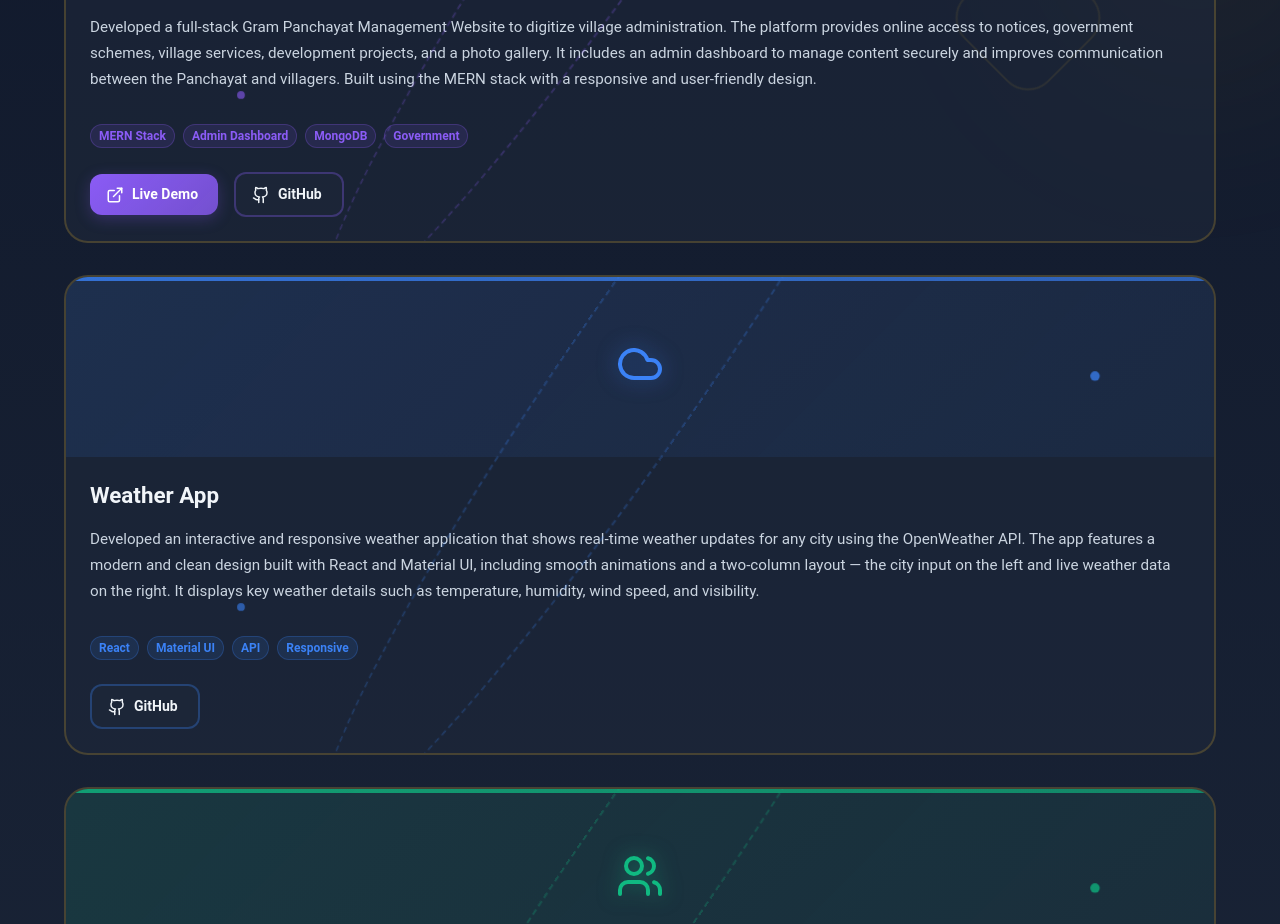
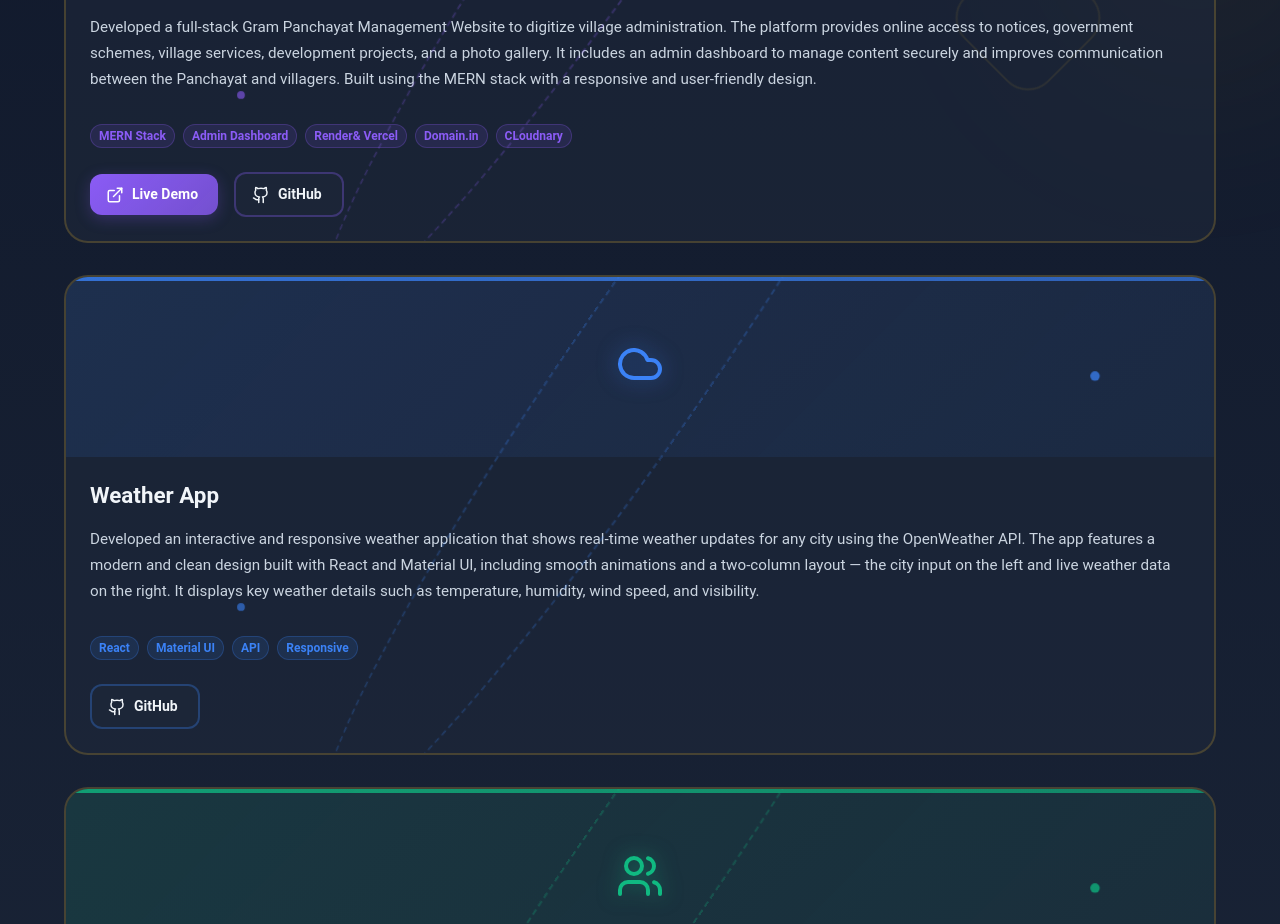
Before and after one commit to Jeevanmaher143/my-Portofilo, a React (Vite) app: page / in a window 1280 px wide. Shown: the part 2380-3304 px from the top of the page. Built offline with nearby package versions, Linux system fonts and the light colour scheme.

Commit message:
update project

```diff
--- a/src/components/Projects.jsx
+++ b/src/components/Projects.jsx
@@ -20,9 +20,9 @@ const projects = [
       "Developed a full-stack Gram Panchayat Management Website to digitize village administration. The platform provides online access to notices, government schemes, village services, development projects, and a photo gallery. It includes an admin dashboard to manage content securely and improves communication between the Panchayat and villagers. Built using the MERN stack with a responsive and user-friendly design.",
     icon: <Building2 size={48} />,
     color: "#8B5CF6",
-    tags: ["MERN Stack", "Admin Dashboard", "MongoDB", "Government"],
+    tags: ["MERN Stack", "Admin Dashboard", "Render& Vercel ", "Domain.in","CLoudnary"],
     githubUrl: "https://github.com/Jeevanmaher143",
-    liveUrl: "https://frontend-hazel-theta-46.vercel.app/",
+    liveUrl: "https://www.gproshankheda.in/",
   },
   {
     title: "Weather App",
```
Also changed, not shown: public/assets/jeevan.jpg, 1 other file (tests, documents, lock files or other folders).
